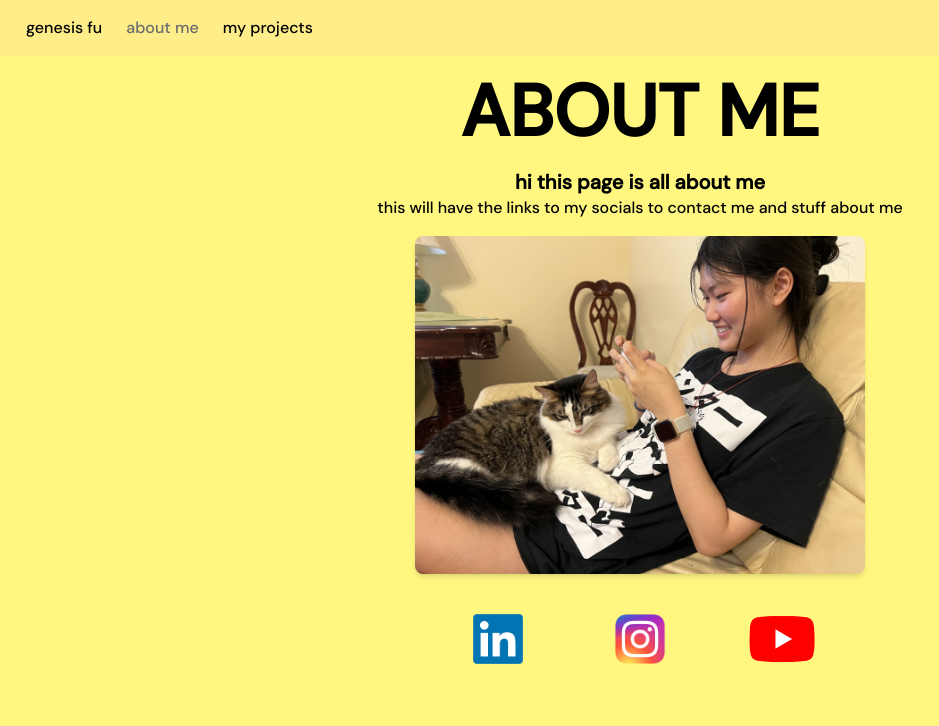
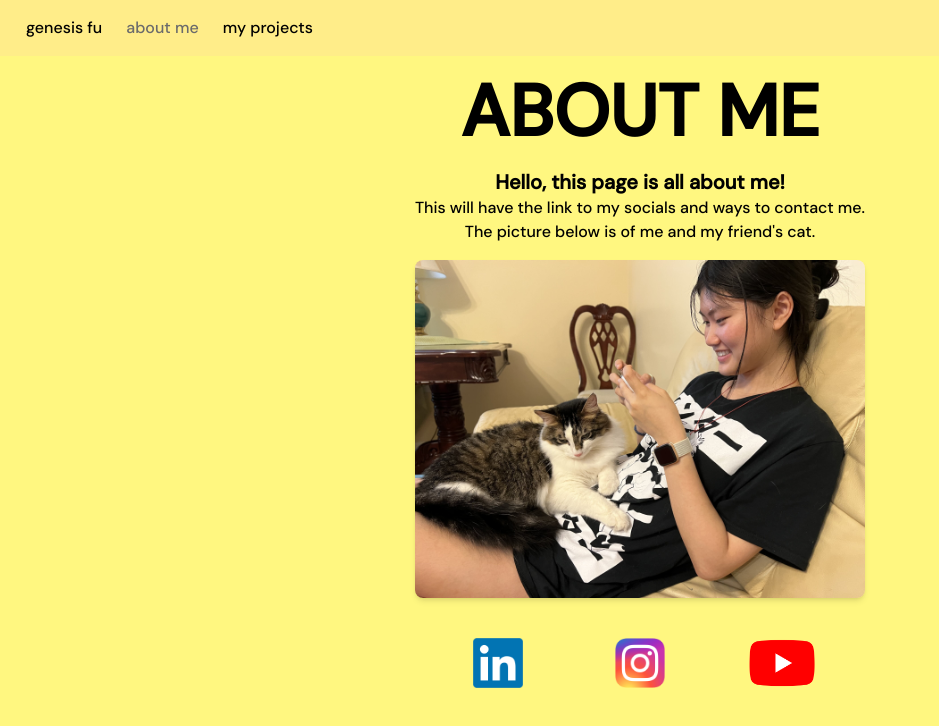
Before and after one commit to genefu/personal-website, a Next.js app: page /about in a window 1280 px wide. Shown: the top 726 px of the page, without its empty margins (0-939 px from the left). Built offline with nearby package versions, Linux system fonts and the light colour scheme.

Commit message:
changed about me text
description part

```diff
--- a/app/about/page.tsx
+++ b/app/about/page.tsx
@@ -6,8 +6,9 @@ function Aboutpage() {
         <>
             <title> about me </title>
             <h1 className = "text-black font-bold text-7xl text-center py-5"> ABOUT ME </h1>
-            <h1 className = "text-stone-600 font-bold text-xl text-center"> hi this page is all about me </h1>
-            <p className = "text-center pb-4"> this will have the links to my socials  to contact me and stuff about me </p>
+            <h1 className = "text-stone-600 font-bold text-xl text-center"> Hello, this page is all about me! </h1>
+            <p className = "text-center"> This will have the link to my socials and ways to contact me. </p>
+            <p className = "text-center pb-4"> The picture below is of me and my friend's cat. </p>
             <Image id = "img" className = "rounded-lg shadow-md" src = "/aboutmepic.jpg" width = {450} height = {700} alt = "me and a friend&argos;s cat"/>
             <div className = "grid grid-cols-9">
                 <Link className = "col-start-4 col-span-1" href = "https://www.linkedin.com/in/genesis-fu-10b778249/" target = "_blank" rel = "noopener noreferrer">
```
